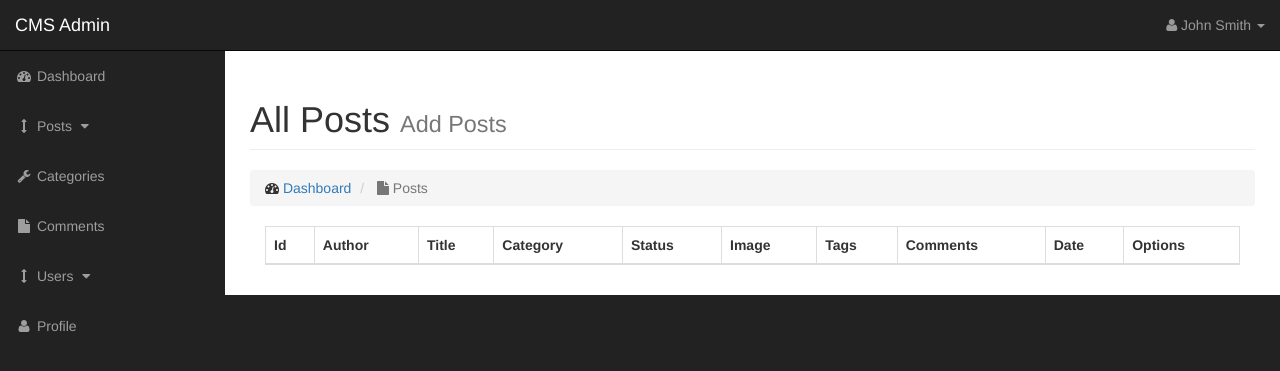
After one commit to chad1791/project_cms, a PHP site: page /admin/posts.php in a window 1280 px wide. The commit adds this page. Shown: the top 371 px of the page. Run offline with PHP 8.4, Linux system fonts and the light colour scheme; lists and menus that the app fills with data are empty.

Commit message:
Creation of the posts page and posts table

```diff
--- /dev/null
+++ b/admin/posts.php
@@ -0,0 +1,89 @@
+<?php include_once('templates/header.php'); ?>
+
+    <div id="wrapper">
+
+        <!-- Navigation -->
+        <?php include_once('templates/navbar.php'); ?>
+
+        <div id="page-wrapper">
+            <div class="container-fluid">
+                <!-- Page Heading -->
+                <div class="row">
+                    <div class="col-lg-12">
+                        <h1 class="page-header">
+                            All Posts
+                            <small>Add Posts</small>
+                        </h1>
+                        <ol class="breadcrumb">
+                            <li>
+                                <i class="fa fa-dashboard"></i>  <a href="index.html">Dashboard</a>
+                            </li>
+                            <li class="active">
+                                <i class="fa fa-file"></i> Posts
+                            </li>
+                        </ol>
+                        <!-- <div class="col-md-6">
+                            <form action="" method="post">
+
+                                <div class="form-group">
+                                    <label for="title">Category Title</label>
+                                    <input class="form-control" type="text" name="title" id="title">
+                                </div>
+                                <div class="form-group">
+                                    <input class="btn btn-primary" type="submit" value="Add Category" name="submit">
+                                </div>
+                            </form>
+                        </div> -->
+                        <div class="col-md-12">
+                            <table class="table table-bordered table-hover">
+                                <thead>
+                                    <tr>
+                                        <th>Id</th>
+                                        <th>Author</th>
+                                        <th>Title</th>
+                                        <th>Category</th>
+                                        <th>Status</th>
+                                        <th>Image</th>
+                                        <th>Tags</th>
+                                        <th>Comments</th>
+                                        <th>Date</th>
+                                        <th>Options</th>
+                                    </tr>
+                                </thead>
+                                <tbody>
+                                    <?php
+                                        // $query = "SELECT * FROM categories";
+                                        // $result = mysqli_query($connection, $query);
+
+                                        // if($result){
+                                        //     while($row=mysqli_fetch_assoc($result)){
+                                        //         echo "<tr>".
+                                        //                 "<td>{$row['category_id']}</td>".
+                                        //                 "<td>{$row['title']}</td>".
+                                        //                 "<td>".
+                                        //                     "<a href='edit_category.php?edit={$row['category_id']}'>".
+                                        //                         "<button class='btn btn-primary'><i class='fa fa-pencil'></i></button>".
+                                        //                     "</a>".
+                                        //                     "&nbsp;&nbsp;".
+                                        //                     "<a href='categories.php?delete={$row['category_id']}'>".
+                                        //                         "<button class='btn btn-danger'><i class='fa fa-trash'></i></button>".
+                                        //                     "</a>".
+                                        //                 "</td>".
+                                        //               "</tr>";
+                                        //     }
+                                        // }
+                                    ?>
+                                </tbody>
+                            </table>
+                        </div>
+                    </div>
+                </div>
+                <!-- /.row -->
+            </div>
+            <!-- /.container-fluid -->
+        </div>
+        <!-- /#page-wrapper -->
+    </div>
+    <!-- /#wrapper -->
+
+<?php include_once('templates/footer.php'); ?>
--- a/admin/templates/navbar.php
+++ b/admin/templates/navbar.php
@@ -41,10 +41,10 @@
                         <a href="javascript:;" data-toggle="collapse" data-target="#posts"><i class="fa fa-fw fa-arrows-v"></i> Posts <i class="fa fa-fw fa-caret-down"></i></a>
                         <ul id="posts" class="collapse">
                             <li>
-                                <a href="#">View All</a>
+                                <a href="posts.php">View All</a>
                             </li>
                             <li>
-                                <a href="#">Add</a>
+                                <a href="#">Add Post</a>
                             </li>
                         </ul>
                     </li>
```
